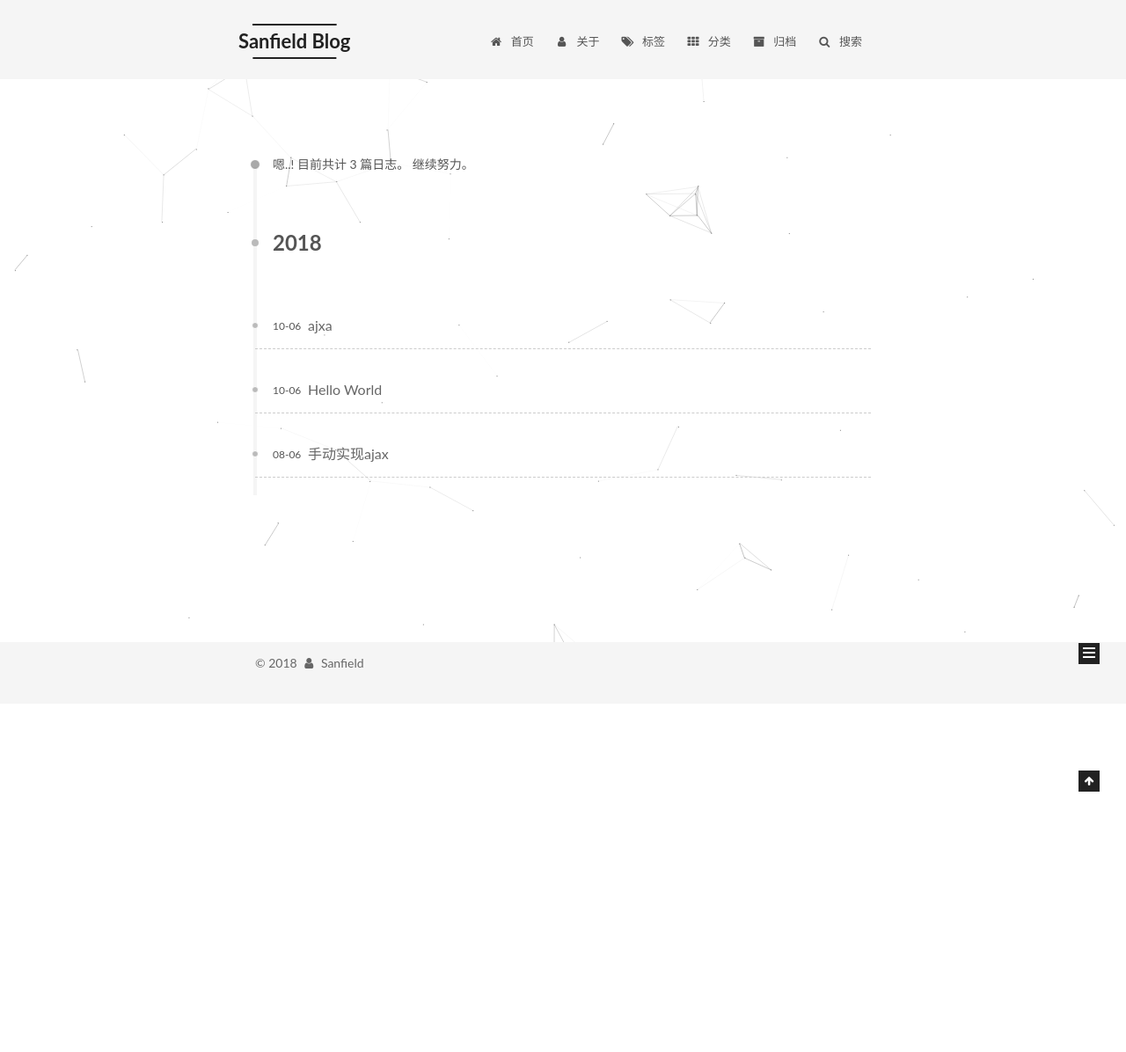
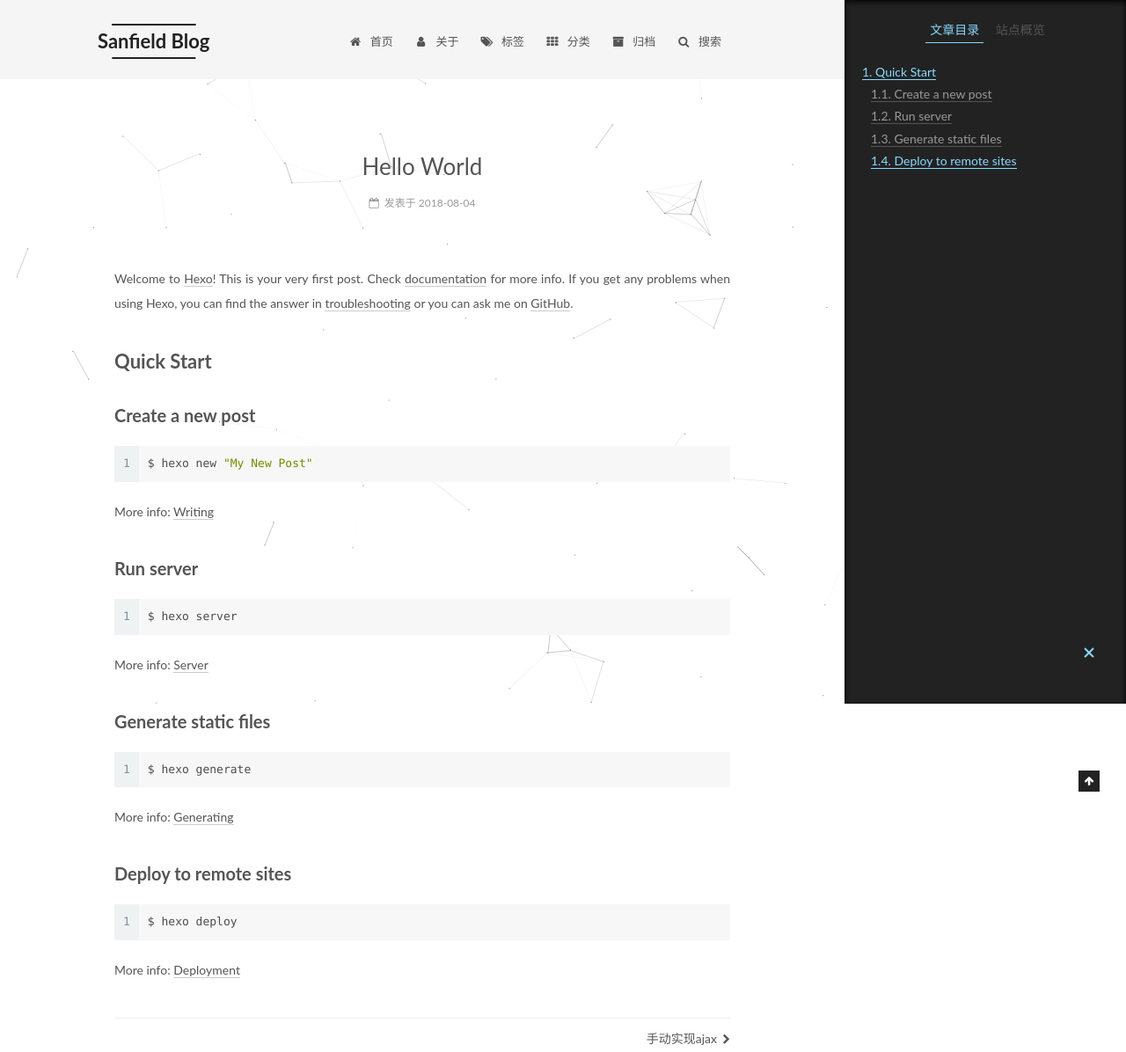
Before and after one commit to Sanfield/Sanfield.github.io, a plain HTML site: page 2018/08/04/hello-world/index.html in a window 1280 px wide. Shown: the top 1196 px of the page at 88% size. Before the commit the page ends 800 px from the top, so only its background shows below. Drawn offline with Linux system fonts and the light colour scheme.

Commit message:
Site updated: 2018-10-06 21:58:33

```diff
--- a/archives/2018/index.html
+++ b/2018/08/04/hello-world/index.html
@@ -79,16 +79,17 @@
 
 
 
-<meta name="description" content="get busy living or get busy dying">
-<meta property="og:type" content="website">
-<meta property="og:title" content="Sanfield Blog">
-<meta property="og:url" content="http://yoursite.com/archives/2018/index.html">
+<meta name="description" content="Welcome to Hexo! This is your very first post. Check documentation for more info. If you get any problems when using Hexo, you can find the answer in troubleshooting or you can ask me on GitHub. Quick">
+<meta property="og:type" content="article">
+<meta property="og:title" content="Hello World">
+<meta property="og:url" content="http://yoursite.com/2018/08/04/hello-world/index.html">
 <meta property="og:site_name" content="Sanfield Blog">
-<meta property="og:description" content="get busy living or get busy dying">
+<meta property="og:description" content="Welcome to Hexo! This is your very first post. Check documentation for more info. If you get any problems when using Hexo, you can find the answer in troubleshooting or you can ask me on GitHub. Quick">
 <meta property="og:locale" content="zh-Hans">
+<meta property="og:updated_time" content="2018-10-06T13:58:07.663Z">
 <meta name="twitter:card" content="summary">
-<meta name="twitter:title" content="Sanfield Blog">
-<meta name="twitter:description" content="get busy living or get busy dying">
+<meta name="twitter:title" content="Hello World">
+<meta name="twitter:description" content="Welcome to Hexo! This is your very first post. Check documentation for more info. If you get any problems when using Hexo, you can find the answer in troubleshooting or you can ask me on GitHub. Quick">
 
 
 
@@ -118,13 +119,13 @@
 
 
 
-  <link rel="canonical" href="http://yoursite.com/archives/2018/"/>
+  <link rel="canonical" href="http://yoursite.com/2018/08/04/hello-world/"/>
 
 
 
 
 
-  <title>归档 | Sanfield Blog</title>
+  <title>Hello World | Sanfield Blog</title>
 
 
 
@@ -143,7 +144,7 @@
 
 
 
-  <div class="container sidebar-position-left page-archive">
+  <div class="container sidebar-position-left page-post-detail">
     <div class="headband"></div>
 
     <header id="header" class="header" itemscope itemtype="http://schema.org/WPHeader">
@@ -281,21 +282,7 @@
           <div id="content" class="content">
 
 
-
-
-
-  <div class="post-block archive">
-    <div id="posts" class="posts-collapse">
-      <span class="archive-move-on"></span>
-
-      <span class="archive-page-counter">
-
-
-
-
-
-        嗯..! 目前共计 3 篇日志。 继续努力。
-      </span>
+  <div id="posts" class="posts-expand">
 
 
 
@@ -304,38 +291,49 @@
 
 
 
+  <article class="post post-type-normal" itemscope itemtype="http://schema.org/Article">
 
-          <div class="collection-title">
-            <h1 class="archive-year" id="archive-year-2018">2018</h1>
-          </div>
+
+
+  <div class="post-block">
+    <link itemprop="mainEntityOfPage" href="http://yoursite.com/2018/08/04/hello-world/">
+
+    <span hidden itemprop="author" itemscope itemtype="http://schema.org/Person">
+      <meta itemprop="name" content="Sanfield">
+      <meta itemprop="description" content="">
+      <meta itemprop="image" content="/images/avatar.gif">
+    </span>
+
+    <span hidden itemprop="publisher" itemscope itemtype="http://schema.org/Organization">
+      <meta itemprop="name" content="Sanfield Blog">
+    </span>
+
+
+      <header class="post-header">
+
+
+
+          <h1 class="post-title" itemprop="name headline">Hello World</h1>
+
+
+        <div class="post-meta">
+          <span class="post-time">
+
+              <span class="post-meta-item-icon">
+                <i class="fa fa-calendar-o"></i>
+              </span>
+
+                <span class="post-meta-item-text">发表于</span>
+
+              <time title="创建于" itemprop="dateCreated datePublished" datetime="2018-08-04T20:40:57+08:00">
+                2018-08-04
+              </time>
 
 
 
 
 
-  <article class="post post-type-normal" itemscope itemtype="http://schema.org/Article">
-    <header class="post-header">
-
-      <h2 class="post-title">
-
-            <a class="post-title-link" href="/2018/10/06/ajxa/" itemprop="url">
-
-                <span itemprop="name">ajxa</span>
-
-            </a>
-
-      </h2>
-
-      <div class="post-meta">
-        <time class="post-time" itemprop="dateCreated"
-              datetime="2018-10-06T21:26:03+08:00"
-              content="2018-10-06" >
-          10-06
-        </time>
-      </div>
-
-    </header>
-  </article>
+          </span>
 
 
 
@@ -350,29 +348,33 @@
 
 
 
-  <article class="post post-type-normal" itemscope itemtype="http://schema.org/Article">
-    <header class="post-header">
 
-      <h2 class="post-title">
 
-            <a class="post-title-link" href="/2018/10/06/hello-world/" itemprop="url">
+        </div>
+      </header>
 
-                <span itemprop="name">Hello World</span>
 
-            </a>
 
-      </h2>
 
-      <div class="post-meta">
-        <time class="post-time" itemprop="dateCreated"
-              datetime="2018-10-06T14:50:03+08:00"
-              content="2018-10-06" >
-          10-06
-        </time>
+
+    <div class="post-body" itemprop="articleBody">
+
+
+
+
+
+        <p>Welcome to <a href="https://hexo.io/" target="_blank" rel="noopener">Hexo</a>! This is your very first post. Check <a href="https://hexo.io/docs/" target="_blank" rel="noopener">documentation</a> for more info. If you get any problems when using Hexo, you can find the answer in <a href="https://hexo.io/docs/troubleshooting.html" target="_blank" rel="noopener">troubleshooting</a> or you can ask me on <a href="https://github.com/hexojs/hexo/issues" target="_blank" rel="noopener">GitHub</a>.</p>
+<h2 id="Quick-Start"><a href="#Quick-Start" class="headerlink" title="Quick Start"></a>Quick Start</h2><h3 id="Create-a-new-post"><a href="#Create-a-new-post" class="headerlink" title="Create a new post"></a>Create a new post</h3><figure class="highlight bash"><table><tr><td class="gutter"><pre><span class="line">1</span><br></pre></td><td class="code"><pre><span class="line">$ hexo new <span class="string">"My New Post"</span></span><br></pre></td></tr></table></figure>
+<p>More info: <a href="https://hexo.io/docs/writing.html" target="_blank" rel="noopener">Writing</a></p>
+<h3 id="Run-server"><a href="#Run-server" class="headerlink" title="Run server"></a>Run server</h3><figure class="highlight bash"><table><tr><td class="gutter"><pre><span class="line">1</span><br></pre></td><td class="code"><pre><span class="line">$ hexo server</span><br></pre></td></tr></table></figure>
+<p>More info: <a href="https://hexo.io/docs/server.html" target="_blank" rel="noopener">Server</a></p>
+<h3 id="Generate-static-files"><a href="#Generate-static-files" class="headerlink" title="Generate static files"></a>Generate static files</h3><figure class="highlight bash"><table><tr><td class="gutter"><pre><span class="line">1</span><br></pre></td><td class="code"><pre><span class="line">$ hexo generate</span><br></pre></td></tr></table></figure>
+<p>More info: <a href="https://hexo.io/docs/generating.html" target="_blank" rel="noopener">Generating</a></p>
+<h3 id="Deploy-to-remote-sites"><a href="#Deploy-to-remote-sites" class="headerlink" title="Deploy to remote sites"></a>Deploy to remote sites</h3><figure class="highlight bash"><table><tr><td class="gutter"><pre><span class="line">1</span><br></pre></td><td class="code"><pre><span class="line">$ hexo deploy</span><br></pre></td></tr></table></figure>
+<p>More info: <a href="https://hexo.io/docs/deployment.html" target="_blank" rel="noopener">Deployment</a></p>
+
+
     </div>
-
-    </header>
-  </article>
 
 
 
@@ -383,37 +385,26 @@
 
 
 
+    <footer class="post-footer">
 
 
 
 
-  <article class="post post-type-normal" itemscope itemtype="http://schema.org/Article">
-    <header class="post-header">
-
-      <h2 class="post-title">
-
-            <a class="post-title-link" href="/2018/08/06/手动实现ajax/" itemprop="url">
-
-                <span itemprop="name">手动实现ajax</span>
-
-            </a>
-
-      </h2>
-
-      <div class="post-meta">
-        <time class="post-time" itemprop="dateCreated"
-              datetime="2018-08-06T20:40:57+08:00"
-              content="2018-08-06" >
-          08-06
-        </time>
-      </div>
-
-    </header>
-  </article>
 
 
 
+        <div class="post-nav">
+          <div class="post-nav-next post-nav-item">
 
+          </div>
+
+          <span class="post-nav-divider"></span>
+
+          <div class="post-nav-prev post-nav-item">
+
+              <a href="/2018/08/06/手动实现ajax/" rel="prev" title="手动实现ajax">
+                手动实现ajax <i class="fa fa-chevron-right"></i>
+              </a>
 
           </div>
         </div>
@@ -421,11 +412,26 @@
 
 
 
+    </footer>
+  </div>
+
+
+
+  </article>
+
+
+
+    <div class="post-spread">
+
+    </div>
+  </div>
+
+
+          </div>
 
 
 
 
-          </div>
 
 
 
@@ -450,8 +456,17 @@
 
 
 
+        <ul class="sidebar-nav motion-element">
+          <li class="sidebar-nav-toc sidebar-nav-active" data-target="post-toc-wrap">
+            文章目录
+          </li>
+          <li class="sidebar-nav-overview" data-target="site-overview-wrap">
+            站点概览
+          </li>
+        </ul>
 
-      <section class="site-overview-wrap sidebar-panel sidebar-panel-active">
+
+      <section class="site-overview-wrap sidebar-panel">
         <div class="site-overview">
           <div class="site-author motion-element" itemprop="author" itemscope itemtype="http://schema.org/Person">
 
@@ -511,6 +526,22 @@
         </div>
       </section>
 
+
+      <!--noindex-->
+        <section class="post-toc-wrap motion-element sidebar-panel sidebar-panel-active">
+          <div class="post-toc">
+
+
+
+
+
+
+              <div class="post-toc-content"><ol class="nav"><li class="nav-item nav-level-2"><a class="nav-link" href="#Quick-Start"><span class="nav-number">1.</span> <span class="nav-text">Quick Start</span></a><ol class="nav-child"><li class="nav-item nav-level-3"><a class="nav-link" href="#Create-a-new-post"><span class="nav-number">1.1.</span> <span class="nav-text">Create a new post</span></a></li><li class="nav-item nav-level-3"><a class="nav-link" href="#Run-server"><span class="nav-number">1.2.</span> <span class="nav-text">Run server</span></a></li><li class="nav-item nav-level-3"><a class="nav-link" href="#Generate-static-files"><span class="nav-number">1.3.</span> <span class="nav-text">Generate static files</span></a></li><li class="nav-item nav-level-3"><a class="nav-link" href="#Deploy-to-remote-sites"><span class="nav-number">1.4.</span> <span class="nav-text">Deploy to remote sites</span></a></li></ol></li></ol></div>
+
+
+          </div>
+        </section>
+      <!--/noindex-->
 
 
 
@@ -649,6 +680,10 @@
 
 
 
+
+
+  <script type="text/javascript" src="/js/src/scrollspy.js?v=5.1.4"></script>
+<script type="text/javascript" src="/js/src/post-details.js?v=5.1.4"></script>
 
 
 
--- a/css/main.css
+++ b/css/main.css
@@ -1822,7 +1822,7 @@ pre .javascript .function {
   width: 4px;
   height: 4px;
   border-radius: 50%;
-  background: #d73003;
+  background: #37ffff;
 }
 .links-of-blogroll {
   font-size: 13px;
```
Also changed, not shown: 2018/08/06/手动实现ajax/index.html (+6 -2 lines), 2018/10/06/ajxa/index.html (+2 -2 lines), archives/2018/08/index.html (+37 -0 lines), archives/2018/10/index.html (+0 -37 lines), archives/index.html (+10 -10 lines), index.html (+128 -128 lines), search.xml (+5 -5 lines), tags/AJAX/index.html (+15 -9 lines). Lines whose indentation alone changed are shown as unchanged.
